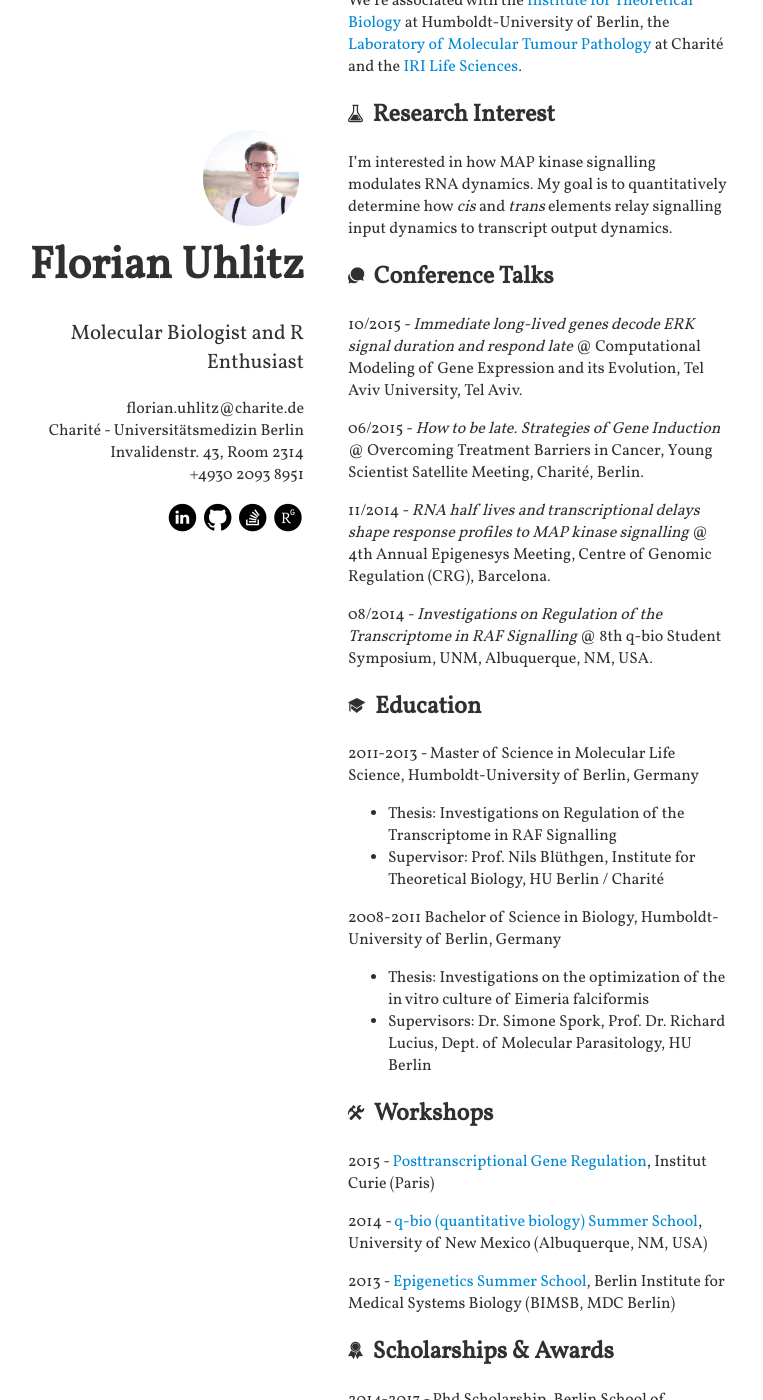
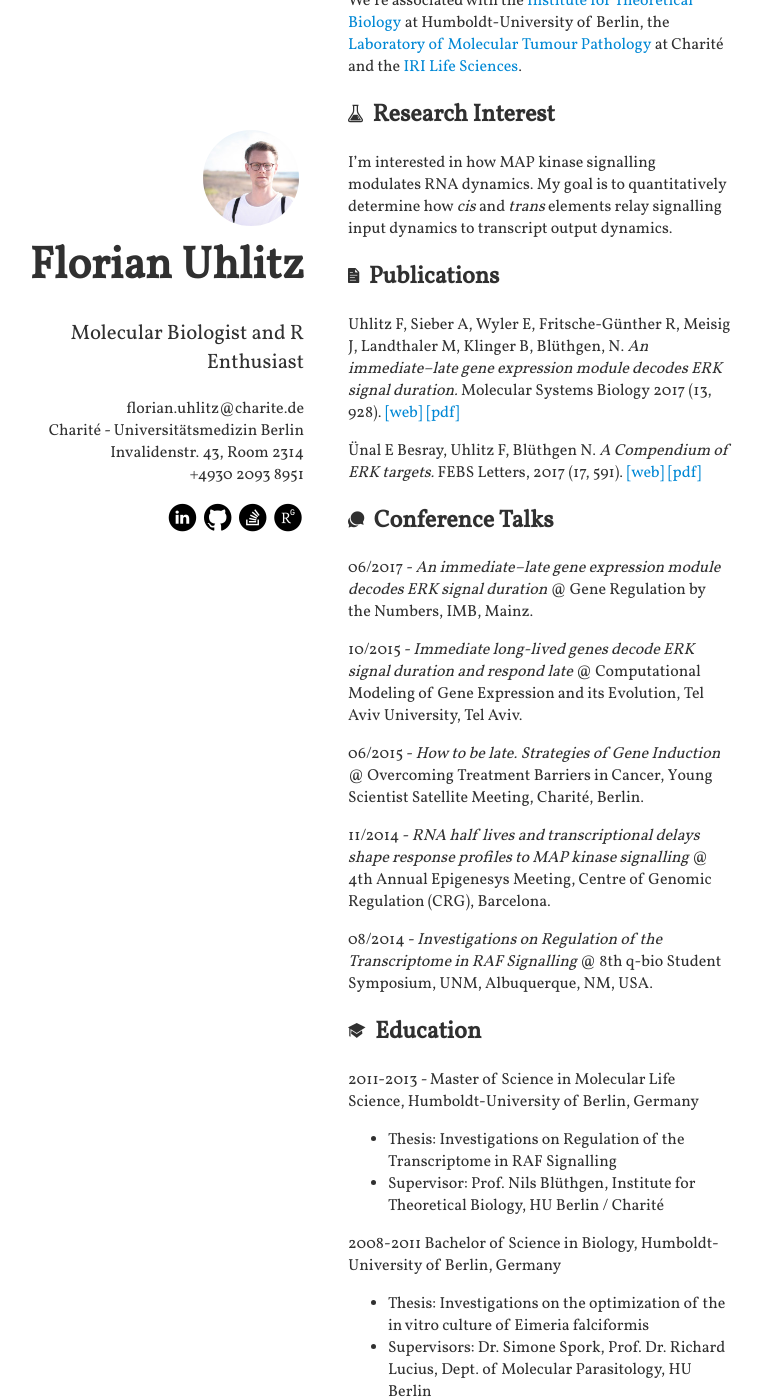
Before and after one commit to uhlitz/uhlitz.github.io, a Jekyll site: the page built from index.html, in a window 1280 px wide and 1400 px high, scrolled down 204 px. Shown: the whole window, without its empty margins (336-1099 px from the left). Built offline with Jekyll 4.4.1, drawn with Linux system fonts in a browser that asks for light colours; some web fonts are replaced; some of the changed text lies outside the part shown.

Commit message:
update publications

```diff
--- a/_config.yml
+++ b/_config.yml
@@ -1,6 +1,7 @@
 # general configuration
-url: http://excentris.net
-baseurl: ''
+baseurl: "" # the subpath of your site, e.g. /blog
+url: "" # the base hostname & protocol for your site
+title: "Florian Uhlitz"
 
 # compass configuration
 compass:
--- a/_includes/my_content.md
+++ b/_includes/my_content.md
@@ -6,14 +6,17 @@ I'm a	third year PhD student at [BSIO](http://bsio-cancerschool.de) (Berlin Scho
 
 I'm interested in how MAP kinase signalling modulates RNA dynamics. My goal is to quantitatively determine how _cis_ and _trans_ elements relay signalling input dynamics to transcript output dynamics.
 
-<!--
 ## <i class="icon ion-document-text" style="font-size: 20px;"></i>&nbsp; Publications
 
-Uhlitz F, Sieber A, Fritsche-Günther R, Wyler E, Meisig J, Landthaler M, Klinger B, Blüthgen, N.
-_ERK signal duration controls expression of immediate long-lived genes._ Submitted, 2016.
--->
+Uhlitz F, Sieber A, Wyler E, Fritsche-Günther R, Meisig J, Landthaler M, Klinger B, Blüthgen, N.
+_An immediate–late gene expression module decodes ERK signal duration._ Molecular Systems Biology 2017 (13, 928). [[web]](http://msb.embopress.org/content/13/5/928) [[pdf]](http://msb.embopress.org/content/13/5/928.full.pdf)
+
+Ünal E Besray, Uhlitz F, Blüthgen N.
+_A Compendium of ERK targets._ FEBS Letters, 2017 (17, 591). [[web]](http://onlinelibrary.wiley.com/doi/10.1002/1873-3468.12740/full) [[pdf]](http://onlinelibrary.wiley.com/doi/10.1002/1873-3468.12740/epdf)
 
 ## <i class="icon ion-chatbubbles" style="font-size: 20px;"></i>&nbsp; Conference Talks
+
+06/2017	- _An immediate–late gene expression module decodes ERK signal duration_ @ Gene Regulation by the Numbers, IMB, Mainz.
 
 10/2015	- _Immediate long-lived genes decode ERK signal duration and respond late_ @ Computational Modeling of Gene Expression and its Evolution, Tel Aviv University, Tel Aviv.
 
@@ -35,7 +38,9 @@ _ERK signal duration controls expression of immediate long-lived genes._ Submitt
 * Thesis: Investigations on the optimization of the in vitro culture of Eimeria falciformis
 * Supervisors: Dr. Simone Spork, Prof. Dr. Richard Lucius, Dept. of Molecular Parasitology, HU Berlin
 
-## <i class="icon ion-settings" style="font-size: 20px;"></i>&nbsp; Workshops
+## <i class="icon ion-settings" style="font-size: 20px;"></i>&nbsp; Attended workshops
+
+2016 - [Advanced RNA-Seq Analysis](https://www.ebi.ac.uk/training/events/2016/advanced-rna-seq-analysis), European Bioinformatics Institute (Cambridge, UK)
 
 2015 - [Posttranscriptional Gene Regulation](http://enseignement.curie.fr/en/content/1st-course-post-transcriptional-gene-regulation-mechanisms-heart-networks-2014), Institut Curie (Paris)
 
```
Also changed, not shown: README.md, 2 other files.
